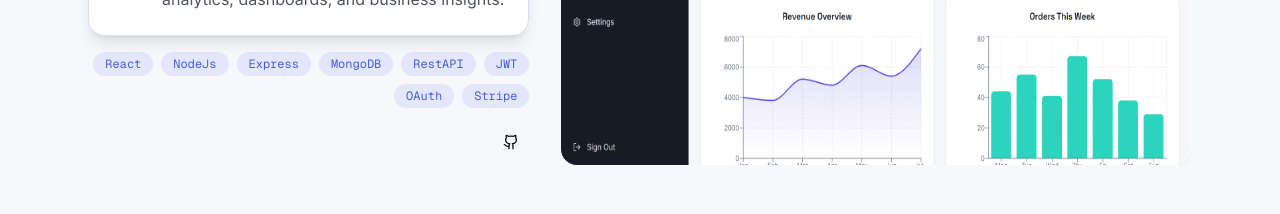
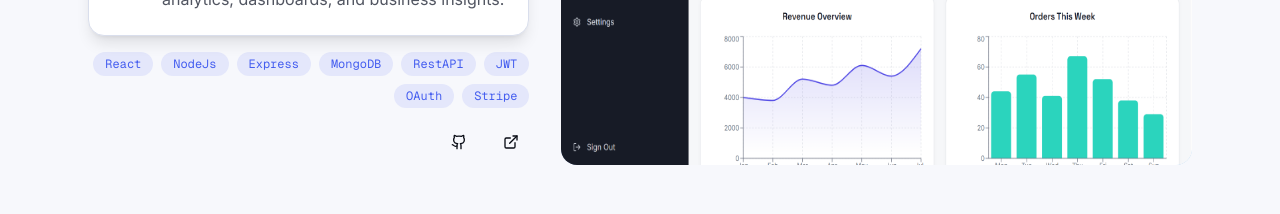
Before and after one commit to yasmine2512/my-portfolio, a Next.js app: page / in a window 1280 px wide. Shown: the part 3240-3454 px from the top of the page. Built offline with nearby package versions, Linux system fonts and the light colour scheme.

Commit message:
added another live

```diff
--- a/components/projects-section.tsx
+++ b/components/projects-section.tsx
@@ -22,6 +22,7 @@ const projects = [
     image: "/images/insightflow.png",
     tags: ["React", "NodeJs", "Express", "MongoDB","RestAPI","JWT","OAuth","Stripe"],
     github: "https://github.com/yasmine2512/InsightFlow",
+    live:"https://insightflow-64la.onrender.com/",
     featured: true,
   },{
     title: "ThesisHub",
```
